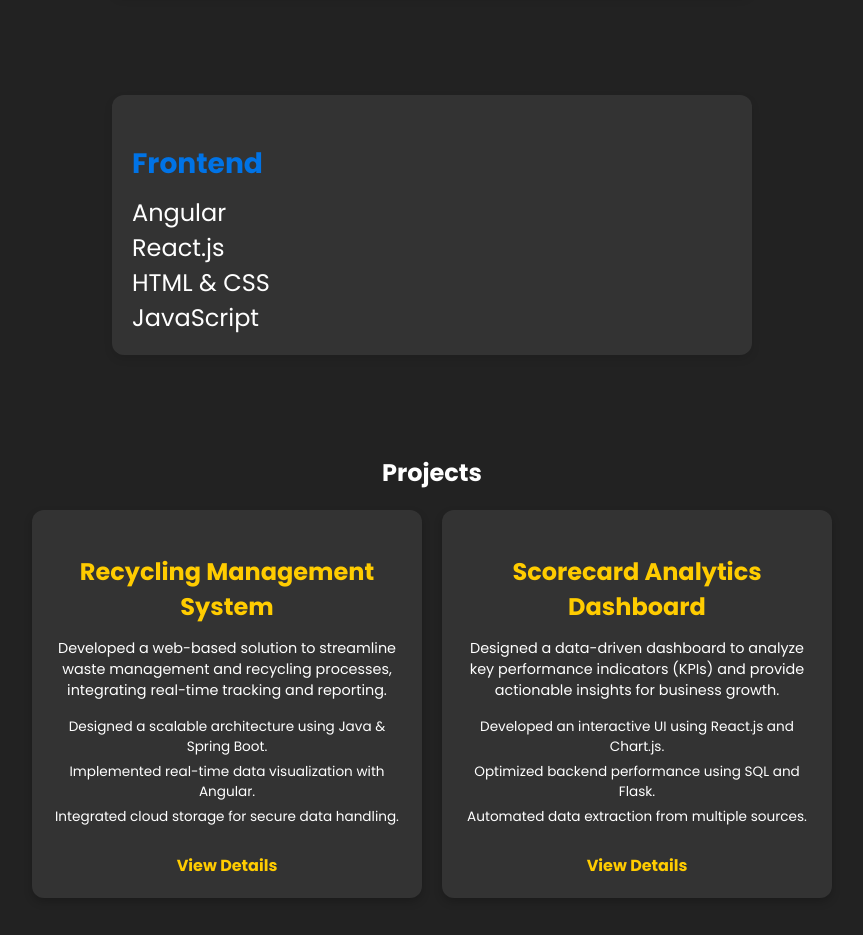
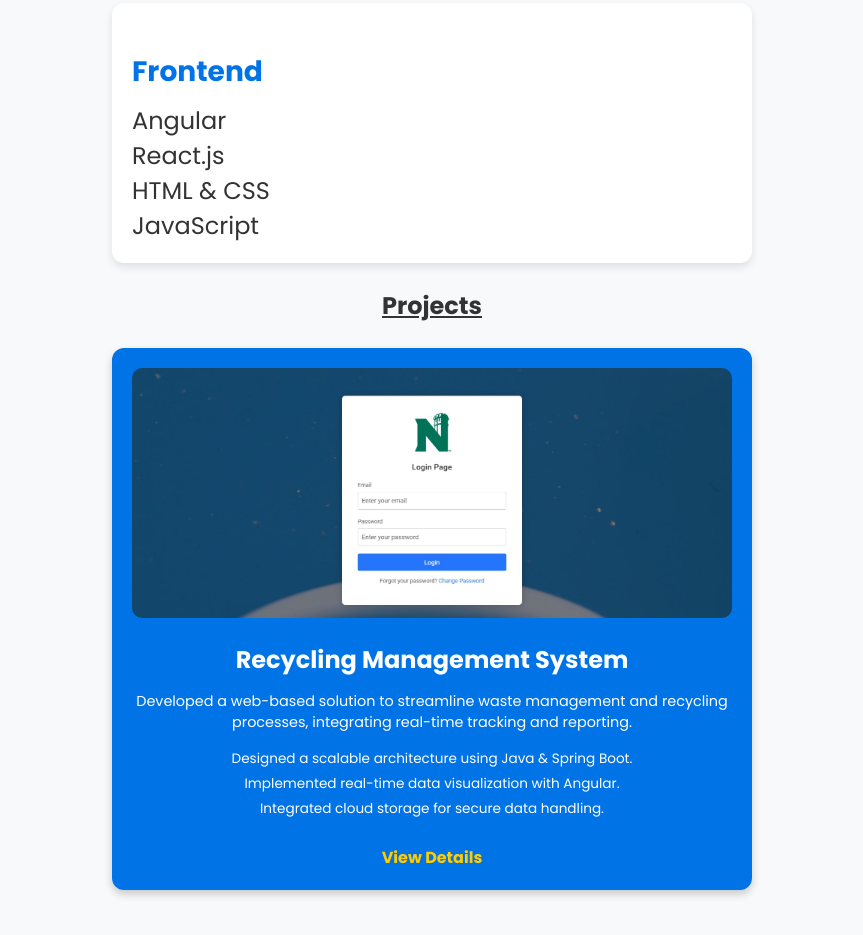
Before and after one commit to Raghavaaverineni11/Portfolio, a plain HTML site: page index.html in a window 1280 px wide. Shown: the part 1450-2385 px from the top of the page, without its empty margins (208-1071 px from the left). Drawn offline with Linux system fonts and the light colour scheme.

Commit message:
img-curosel-changes

```diff
--- a/index.html
+++ b/index.html
@@ -17,7 +17,7 @@
                 <li><a href="#about">About</a></li>
                 <li><a href="#skills">Skills</a></li>
                 <li><a href="#projects">Projects</a></li>
-                <li><a href="#certifications">Certifications</a></li>
+                <!-- <li><a href="#certifications">Certifications</a></li> -->
                 <li><a href="#contact">Contact</a></li>
             </ul>
         </nav>
@@ -90,9 +90,18 @@
 
     <!-- Projects -->
     <section id="projects">
-        <h2>Projects</h2>
+        <h2 class="project_title">Projects</h2>
         <div class="projects-container">
             <div class="project-card">
+                <div class="carousel">
+                    <img src="assets/Img7.jpeg" class="carousel-image active" alt="Project Image 1">
+                    <img src="assets/Img6.jpeg" class="carousel-image" alt="Project Image 2">
+                    <img src="assets/Img5.jpeg" class="carousel-image" alt="Project Image 3">
+                    <img src="assets/Img4.jpeg" class="carousel-image" alt="Project Image 4">
+                    <img src="assets/Img3.jpeg" class="carousel-image" alt="Project Image 5">
+                    <img src="assets/Img2.jpeg" class="carousel-image" alt="Project Image 6">
+                    <img src="assets/Img1.jpeg" class="carousel-image" alt="Project Image 7">
+                </div>
                 <h3>Recycling Management System</h3>
                 <p>Developed a web-based solution to streamline waste management and recycling processes, integrating real-time tracking and reporting.</p>
                 <ul>
@@ -103,6 +112,11 @@
                 <a href="https://github.com/Raghavaaverineni11/RecylingProject/tree/main">View Details</a>
             </div>
             <div class="project-card">
+                <div class="carousel">
+                    <img src="assets/profile.png" class="carousel-image active" alt="Project Image 4">
+                    <img src="assets/profile.png" class="carousel-image" alt="Project Image 5">
+                    <img src="assets/profile.png" class="carousel-image" alt="Project Image 6">
+                </div>
                 <h3>Scorecard Analytics Dashboard</h3>
                 <p>Designed a data-driven dashboard to analyze key performance indicators (KPIs) and provide actionable insights for business growth.</p>
                 <ul>
@@ -116,14 +130,14 @@
     </section>
 
     <!-- Certifications -->
-    <section id="certifications">
+    <!-- <section id="certifications">
         <h2>Certifications</h2>
         <div class="certification-card">
             <p>✔️ AWS Certified Developer</p>
             <p>✔️ Google Cloud Professional Architect</p>
             <p>✔️ Full Stack Development Bootcamp</p>
         </div>
-    </section>
+    </section> -->
 
     <!-- Contact -->
     <section id="contact">
--- a/script.js
+++ b/script.js
@@ -3,8 +3,8 @@ document.addEventListener("DOMContentLoaded", () => {
     const body = document.body;
 
     // Enable dark mode by default
-    body.classList.add("dark-mode");
-    themeToggle.textContent = "☀️"; // Set icon to sun
+    body.classList.add("light-mode");
+    themeToggle.textContent = "🌙"; // Set icon to sun
 
     // Toggle dark/light mode
     themeToggle.addEventListener("click", () => {
@@ -17,3 +17,18 @@ document.addEventListener("DOMContentLoaded", () => {
         }
     });
 });
+
+
+document.addEventListener("DOMContentLoaded", () => {
+    function startCarousel(carouselElement) {
+        const images = carouselElement.querySelectorAll(".carousel-image");
+        let index = 0;
+        setInterval(() => {
+            images[index].classList.remove("active");
+            index = (index + 1) % images.length;
+            images[index].classList.add("active");
+        }, 3000);
+    }
+
+    document.querySelectorAll(".carousel").forEach(startCarousel);
+});
--- a/style.css
+++ b/style.css
@@ -15,7 +15,7 @@ header {
     display: flex;
     justify-content: space-between;
     align-items: center;
-    padding: 30px 30px;
+    padding: 5px 20px;
     background: #0073e6;
     color: white;
     position: sticky;
@@ -57,10 +57,16 @@ nav a:hover {
     justify-content: center;
     text-align: center;
     border-radius: 50px;
+    border: 1px solid rgb(15, 15, 15);
+    background: url('assets/background.jpg') no-repeat center center/cover;
+    color: rgb(7, 7, 7);
+    margin-bottom: 10px;
+    /* background-color: rgb(190, 189, 189); */
+}
+.dark-mode #hero
+{
+    color: white;
     border: 1px solid white;
-    background: url('assets/background.jpg') no-repeat center center/cover;
-    color: white;
-    margin-bottom: 10px;
 }
 
 .hero-content {
@@ -76,7 +82,11 @@ nav a:hover {
     height: 250px;
     border-radius: 50%;
     object-fit: cover;
-    border: 3px solid white;
+    border: 3px solid rgb(10, 10, 10);
+}
+.dark-mode .profile-img
+{
+    border: 3px solid rgb(246, 244, 244);
 }
 
 .hero-content h1 span {
@@ -122,6 +132,11 @@ nav a:hover {
     width: full;
     border: 1 px solid black;
 }
+/* .dark-mode  .about-card
+{
+    background-color: #444;
+    color: white;
+} */
 .about_me_title
 {
     color: #e6b800;;
@@ -129,13 +144,14 @@ nav a:hover {
 
 /* Skills */
 #skills {
-    padding: 40px 20px;
+    /* padding: 40px 20px; */
     text-align: center;
 }
 .skils_title
 {
-    border: 1px solid white;
-    border-radius: 50px;
+    /* border: 1px solid white;
+    border-radius: 50px; */
+    text-decoration: underline;
     padding: 5px;
 }
 
@@ -262,6 +278,7 @@ footer {
     color: white;
 }
 
+
 .dark-mode .skill-category,
 .dark-mode .certification-card,
 .dark-mode .contact-card {
@@ -282,7 +299,7 @@ footer {
 
 /* Projects */
 #projects {
-    padding: 40px 20px;
+    /* padding: 40px 20px; */
     text-align: center;
 }
 
@@ -290,7 +307,7 @@ footer {
     display: flex;
     justify-content: center;
     flex-wrap: wrap;
-    gap: 20px;
+    gap: 100px;
 }
 
 .project-card {
@@ -299,7 +316,7 @@ footer {
     padding: 20px;
     border-radius: 12px;
     box-shadow: 0 4px 8px rgba(0, 0, 0, 0.2);
-    width: 350px;
+    width: 600px;
     text-align: center;
     transition: transform 0.3s;
 }
@@ -312,6 +329,13 @@ footer {
     color: white;  /* Centered and white text */
     font-size: 1.5rem;
     margin-bottom: 10px;
+}
+.project_title
+{
+    /* border: 1px solid white;
+    border-radius: 50px; */
+    padding: 5px;
+    text-decoration: underline;
 }
 
 .project-card p {
@@ -357,3 +381,42 @@ footer {
 .dark-mode .project-card h3 {
     color: #ffcc00;
 }
+
+/* .projects-container {
+    display: flex;
+    justify-content: center;
+    gap: 20px;
+} */
+
+/* .project-card {
+    background: #0073e6;
+    color: white;
+    padding: 20px;
+    border-radius: 12px;
+    box-shadow: 0 4px 8px rgba(0, 0, 0, 0.2);
+    width: 350px;
+    text-align: center;
+    transition: transform 0.3s;
+} */
+
+.carousel {
+    position: relative;
+    width: 100%;
+    height: 250px;
+    overflow: hidden;
+    border-radius: 10px;
+}
+
+.carousel img {
+    position: absolute;
+    width: 100%;
+    height: 100%;
+    object-fit: cover;
+    opacity: 0;
+    transition: opacity 0.5s;
+    display: block;
+}
+
+.carousel img.active {
+    opacity: 1;
+}
```
Also changed, not shown: assets/Img1.jpeg (added), assets/Img2.jpeg (added), assets/Img3.jpeg (added), assets/Img4.jpeg (added), assets/Img5.jpeg (added), assets/Img6.jpeg (added), assets/Img7.jpeg (added).
